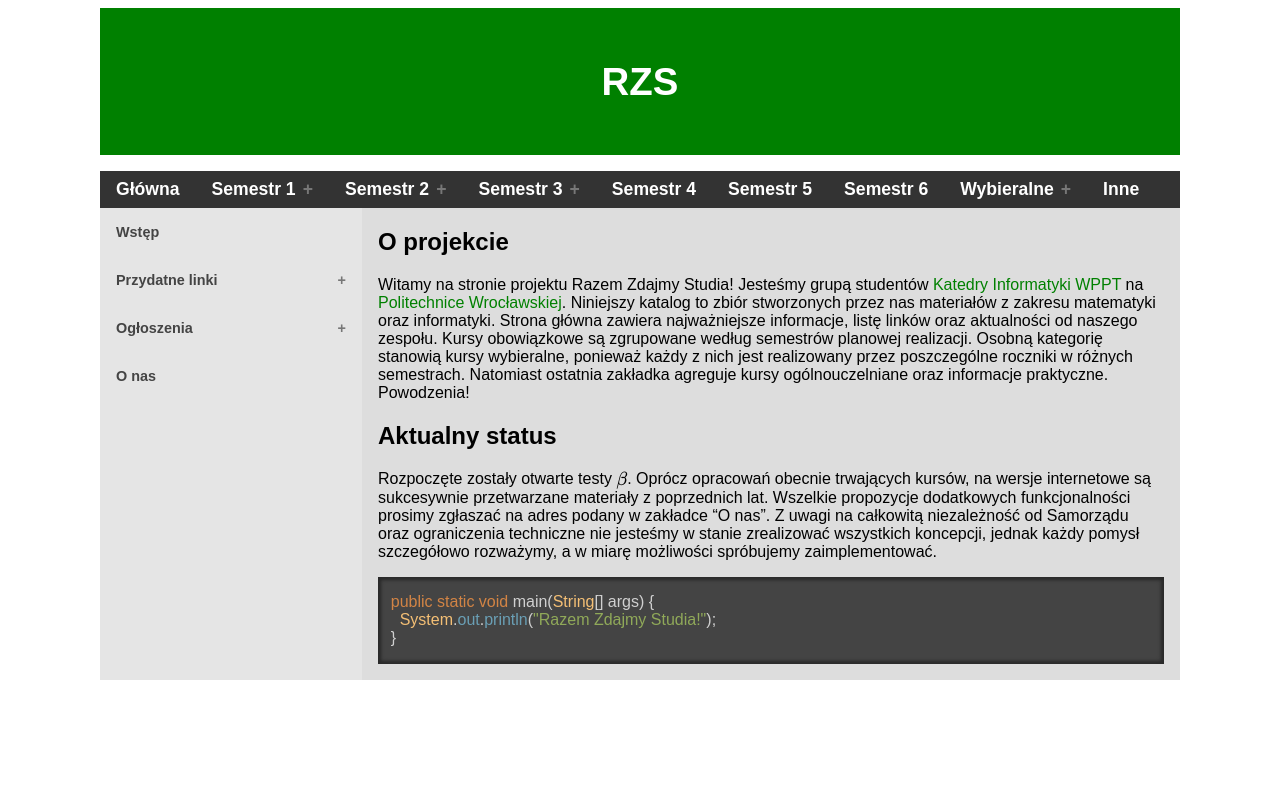
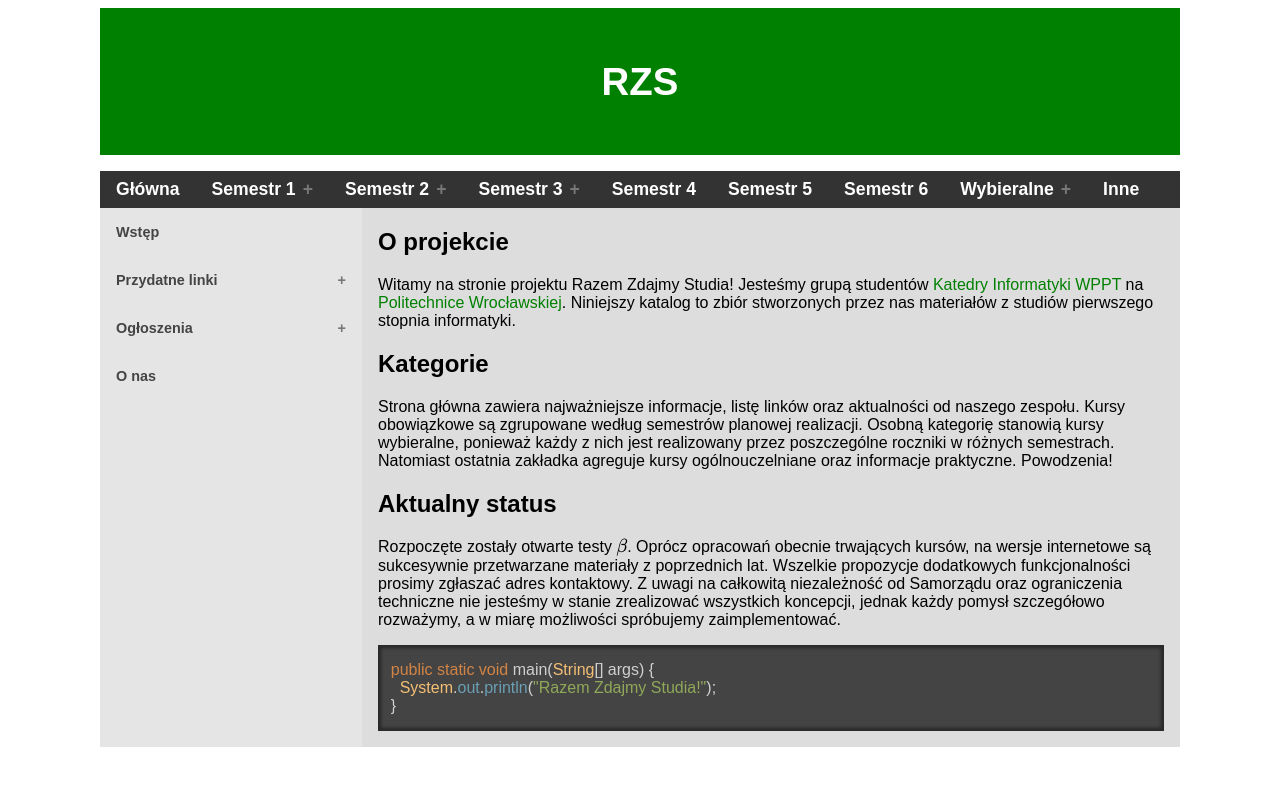
Before and after one commit to rzs-site/rzs-site.github.io, a Jekyll site: the page built from index.md, in a window 1280 px wide. Shown: the top 786 px of the page. Built offline with Jekyll 4.4.1, drawn with Linux system fonts in a browser that asks for light colours; formulas are drawn with MathJax 3; our own code applies the rules of GitHub Pages for plain Markdown files.

Commit message:
Update index.md

````diff
--- a/index.md
+++ b/index.md
@@ -8,12 +8,17 @@ use_highlight: true
 O projekcie
 ---
 
-Witamy na stronie projektu Razem Zdajmy Studia! Jesteśmy grupą studentów [Katedry Informatyki WPPT](http://ki.pwr.edu.pl/) na [Politechnice Wrocławskiej](http://pwr.edu.pl/). Niniejszy katalog to zbiór stworzonych przez nas materiałów z zakresu matematyki oraz informatyki. Strona główna zawiera najważniejsze informacje, listę linków oraz aktualności od naszego zespołu. Kursy obowiązkowe są zgrupowane według semestrów planowej realizacji. Osobną kategorię stanowią kursy wybieralne, ponieważ każdy z nich jest realizowany przez poszczególne roczniki w różnych semestrach. Natomiast ostatnia zakładka agreguje kursy ogólnouczelniane oraz informacje praktyczne. Powodzenia!
+Witamy na stronie projektu Razem Zdajmy Studia! Jesteśmy grupą studentów [Katedry Informatyki WPPT](http://ki.pwr.edu.pl/) na [Politechnice Wrocławskiej](http://pwr.edu.pl/). Niniejszy katalog to zbiór stworzonych przez nas materiałów z studiów pierwszego stopnia informatyki.
+
+Kategorie
+---
+
+Strona główna zawiera najważniejsze informacje, listę linków oraz aktualności od naszego zespołu. Kursy obowiązkowe są zgrupowane według semestrów planowej realizacji. Osobną kategorię stanowią kursy wybieralne, ponieważ każdy z nich jest realizowany przez poszczególne roczniki w różnych semestrach. Natomiast ostatnia zakładka agreguje kursy ogólnouczelniane oraz informacje praktyczne. Powodzenia!
 
 Aktualny status
 ---
 
-Rozpoczęte zostały otwarte testy \\( \beta \\). Oprócz opracowań obecnie trwających kursów, na wersje internetowe są sukcesywnie przetwarzane materiały z poprzednich lat. Wszelkie propozycje dodatkowych funkcjonalności prosimy zgłaszać na adres podany w zakładce "O nas". Z uwagi na całkowitą niezależność od Samorządu oraz ograniczenia techniczne nie jesteśmy w stanie zrealizować wszystkich koncepcji, jednak każdy pomysł szczegółowo rozważymy, a w miarę możliwości spróbujemy zaimplementować.
+Rozpoczęte zostały otwarte testy \\( \beta \\). Oprócz opracowań obecnie trwających kursów, na wersje internetowe są sukcesywnie przetwarzane materiały z poprzednich lat. Wszelkie propozycje dodatkowych funkcjonalności prosimy zgłaszać adres kontaktowy. Z uwagi na całkowitą niezależność od Samorządu oraz ograniczenia techniczne nie jesteśmy w stanie zrealizować wszystkich koncepcji, jednak każdy pomysł szczegółowo rozważymy, a w miarę możliwości spróbujemy zaimplementować.
 
 ```java
 public static void main(String[] args) {
````
